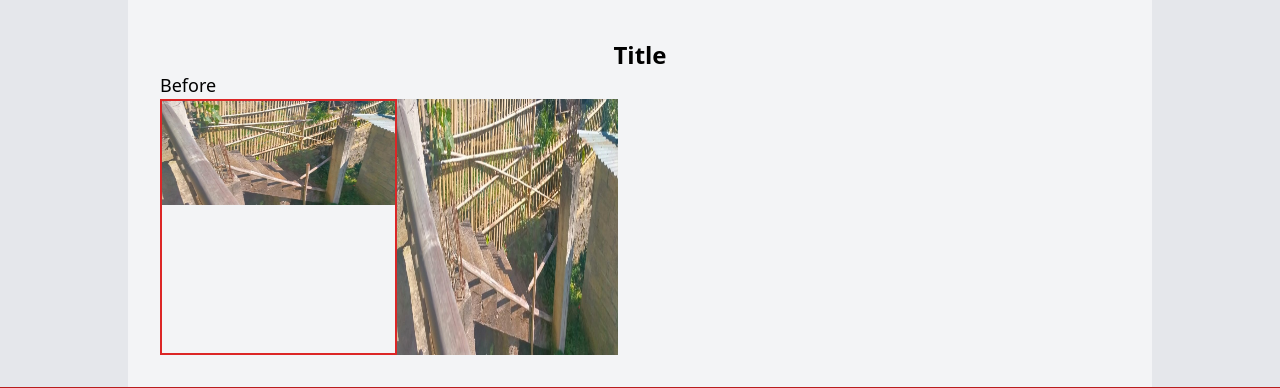
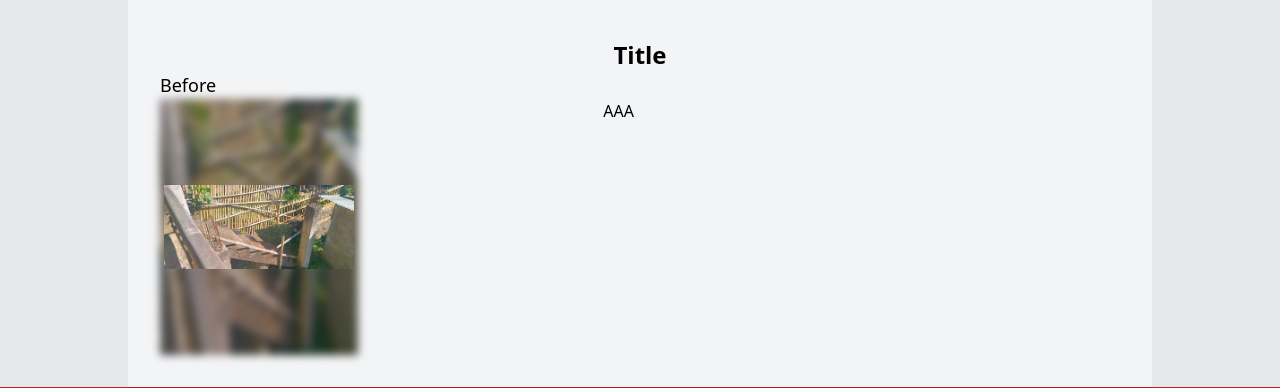
Before and after one commit to gustogg/yayasanaksharalinia, a PHP site: page /tk-1.php in a window 1280 px wide. Shown: the part 449-837 px from the top of the page. Run offline with PHP 8.4, Linux system fonts and the light colour scheme; style sheets or scripts are compiled from the project's sources; some libraries are stand-ins or nearby versions.

Commit message:
Update tk-1.php

```diff
--- a/tk-1.php
+++ b/tk-1.php
@@ -14,10 +14,15 @@
                 <div class="col-span-1">
                     <p class="text-lg">Before</p>
                     <div class="flex w-full h-64">
-                        <div class="w-1/2 border-2 border-red-600">
-                            <img class="object-cover" src="public/tk/tk-1-b.jpg">
+                        <div class="pr-4">
+                            <img class="w-1/2 pr-4 h-full filter brightness-75 blur-sm relative z-10" src="public/tk/tk-1-b.jpg">
+                            <div class="p-1 w-1/2 h-full">
+                                <img class="-mt-64 h-full pr-4 object-contain object-center relative z-20" src="public/tk/tk-1-b.jpg">
+                            </div>
                         </div>
-                        <img class="w-1/2 pr-4" src="public/tk/tk-1-b.jpg">
+                        <div>
+                            AAA
+                        </div>
                     </div>
                 </div>
 
```
